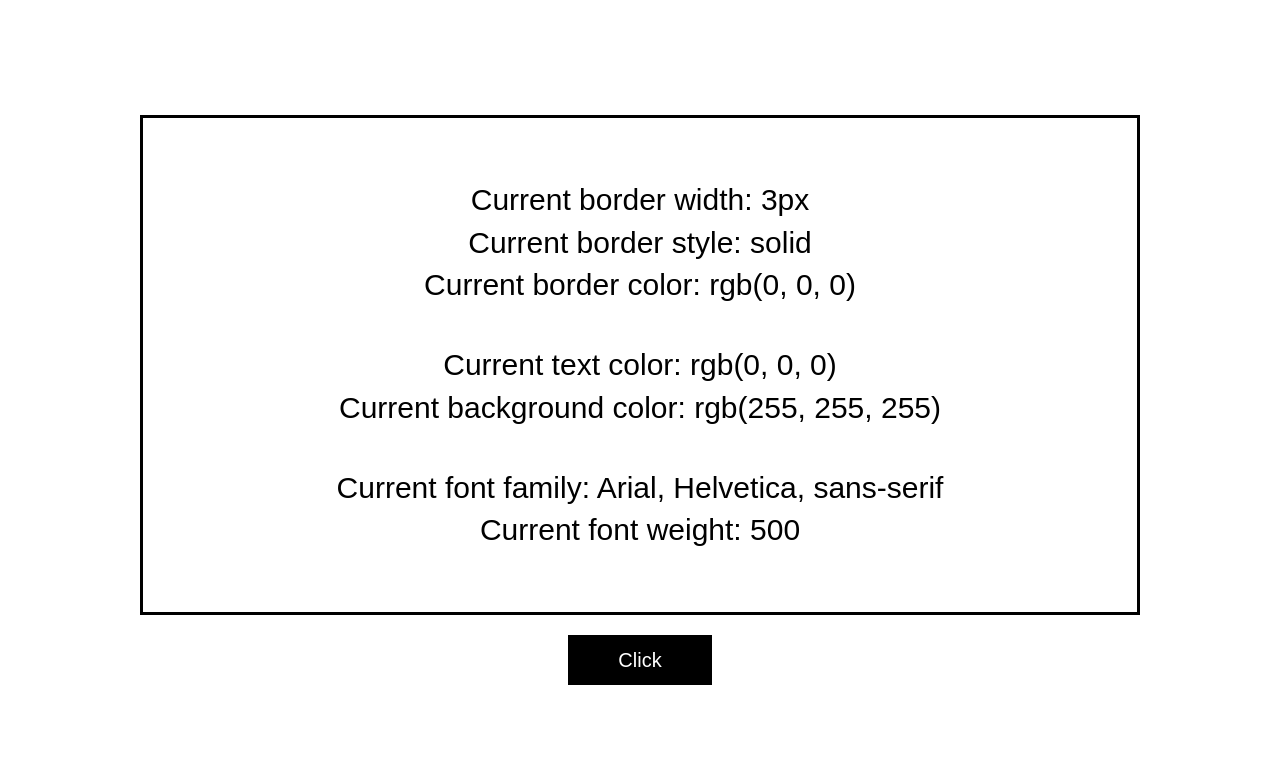
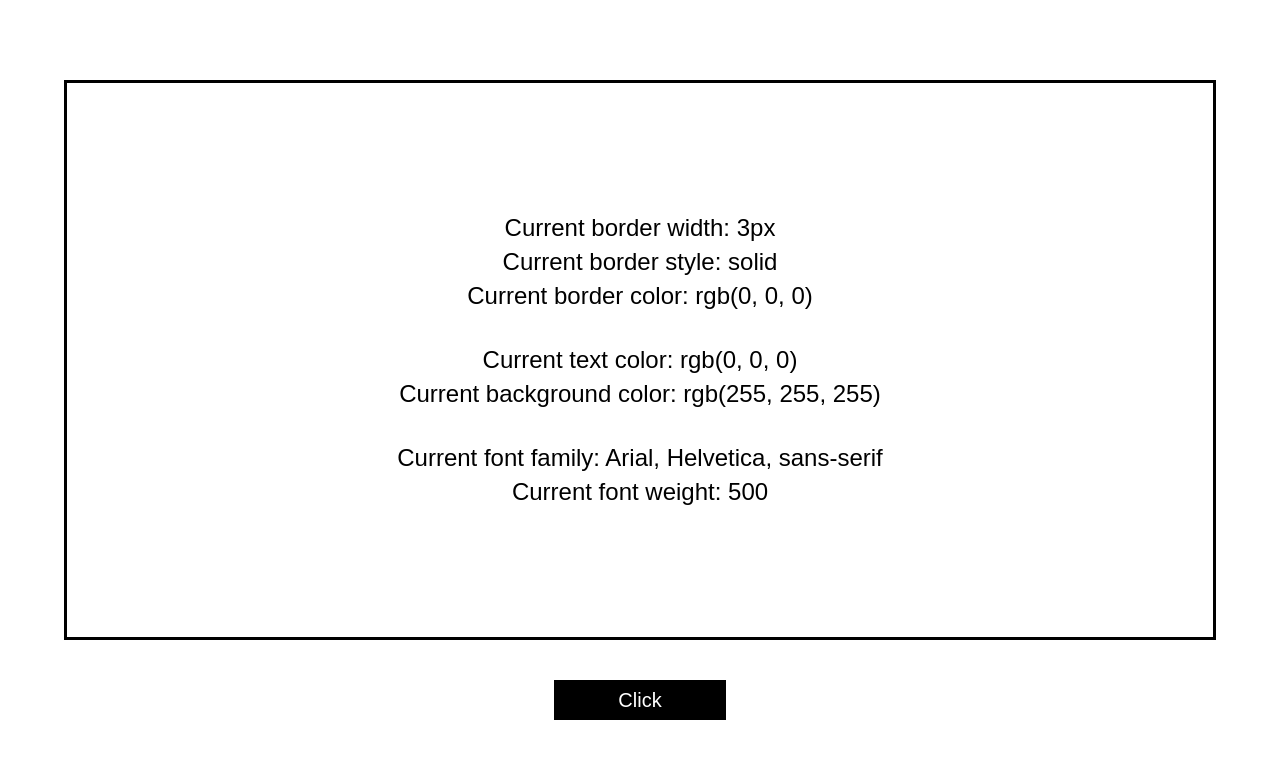
Before and after one commit to RasuliAzamat/random-styles, a plain HTML site: page index.html in a window 1280 px wide. Drawn offline with Linux system fonts and the light colour scheme.

Commit message:
make proporties adaptive

```diff
--- a/style.css
+++ b/style.css
@@ -11,9 +11,8 @@ body {
     height: 100vh;
 
     overflow: hidden;
-    text-align: center;
 
-    font: 400 30px/1.25 Arial, Helvetica, sans-serif;
+    font: 400 3vh/1.25 Arial, Helvetica, sans-serif;
 }
 
 .container {
@@ -32,16 +31,17 @@ body {
     align-items: center;
     justify-content: center;
 
-    width: 1000px;
-    height: 500px;
-    padding: 20px;
-    margin-bottom: 20px;
+    width: 90vw;
+    height: 70vh;
+    padding: 1vh 1vw;
+    margin-bottom: 5vh;
+    border: 3px solid #000;
 
-    border: 3px solid #000;
+    text-align: center;
 }
 
 .title {
-    margin-bottom: 5px;
+    margin-bottom: 0.5vh;
 }
 
 .title:last-child {
@@ -49,13 +49,13 @@ body {
 }
 
 .button {
-    padding: 10px 50px;
+    padding: 1vh 5vw;
 
     outline: none;
     border: none;
     cursor: pointer;
 
-    font: 400 20px/1.5 sans-serif;
+    font: 400 2.5vh/1.2 sans-serif;
     color: #fff;
     background-color: #000;
     transition: all 0.3s ease-in-out;
```
